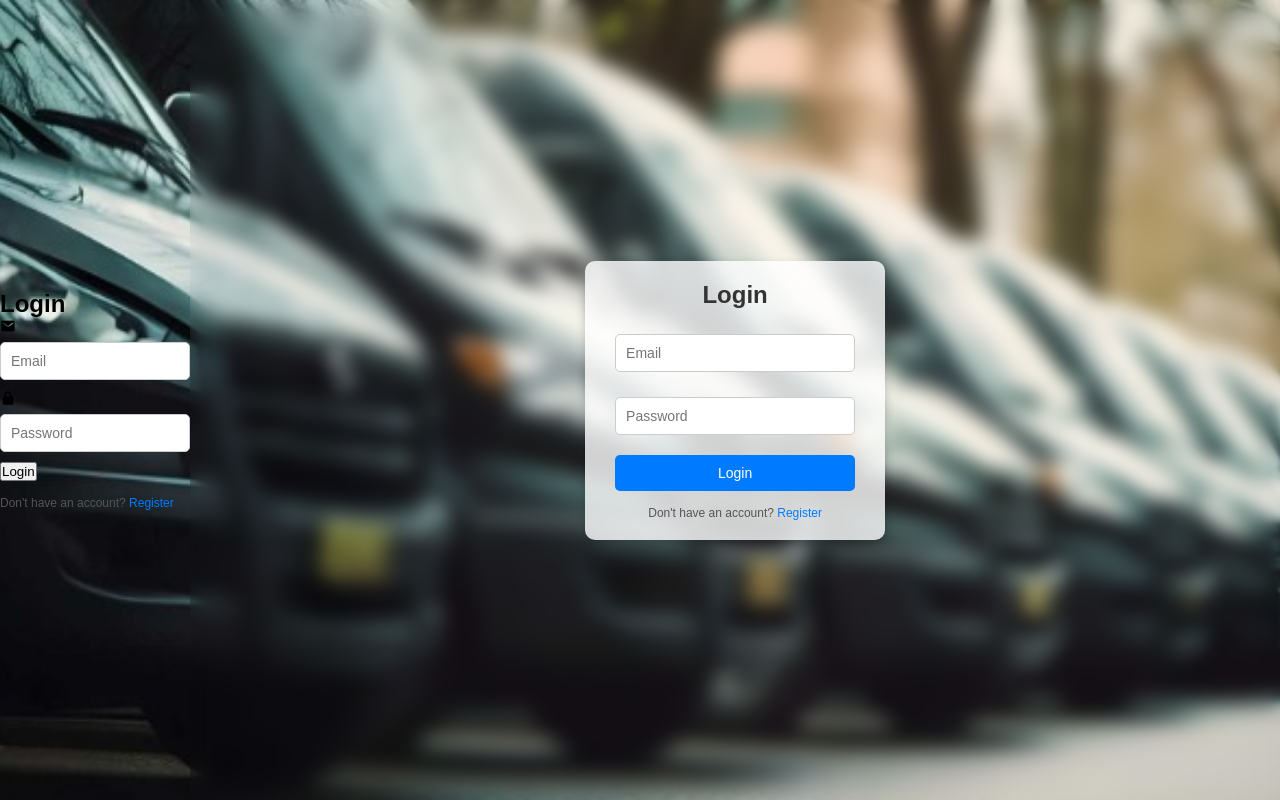
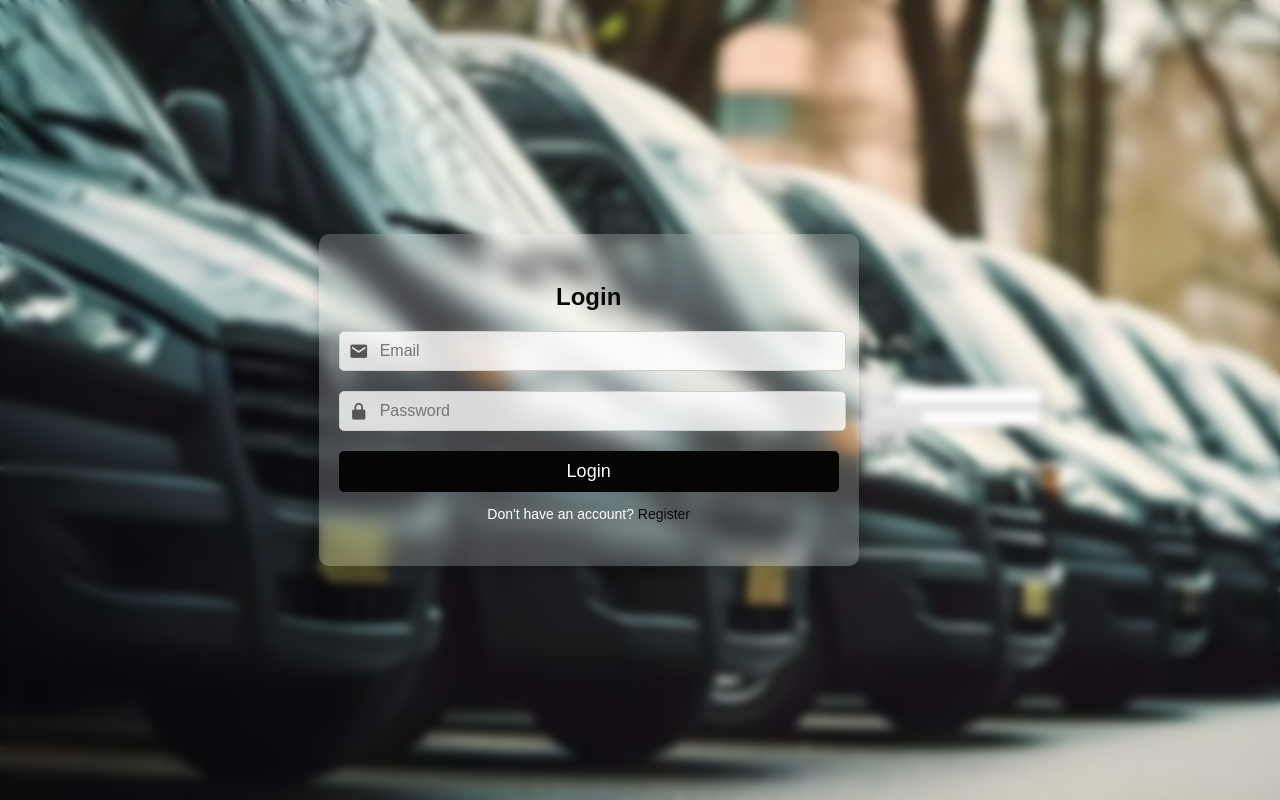
Before and after one commit to HARSHITAUPPALAPATI/Real-Time-EV-Fleet-Monitoring-and-Predictive-Analytics-Solution, a Flask app: page /login in a window 1280 px wide. Run offline with Flask 3, Linux system fonts and the light colour scheme.

Commit message:
Update login.css

```diff
--- a/static/css/login.css
+++ b/static/css/login.css
@@ -1,84 +1,109 @@
-* {
+/* General Styling */
+body {
     margin: 0;
     padding: 0;
-    box-sizing: border-box;
     font-family: Arial, sans-serif;
-}
-
-body {
     height: 100vh;
     display: flex;
     justify-content: center;
     align-items: center;
     background: url('/static/images/image.jpg') no-repeat center center fixed;
     background-size: cover;
+    padding-left: 100px;
 }
 
-.background {
+body::before {
+    content: '';
+    position: absolute;
+    top: 0;
+    left: 0;
     width: 100%;
     height: 100%;
-    backdrop-filter: blur(10px); /* Blurred background effect */
-    display: flex;
-    justify-content: center;
-    align-items: center;
+    backdrop-filter: blur(5px);
+    z-index: 1;
 }
 
-.form-container {
-    background: rgba(255, 255, 255, 0.8); /* Semi-transparent background */
+.login-container {
+    position: relative;
+    z-index: 2;
+    width: 500px;
+    background: rgba(255, 255, 255, 0.2);
+    backdrop-filter: blur(10px);
     border-radius: 10px;
-    padding: 20px 30px;
-    width: 300px;
-    box-shadow: 0 4px 10px rgba(0, 0, 0, 0.2);
+    padding: 30px 20px;
+    box-shadow: 0 8px 16px rgba(0, 0, 0, 0.2);
     text-align: center;
 }
 
-h1 {
+.login-container h2 {
+    color: #090909;
     margin-bottom: 20px;
-    font-size: 24px;
-    color: #333;
 }
 
-.form-group {
-    margin-bottom: 15px;
+.input-box {
+    margin-bottom: 20px;
+    position: relative;
 }
 
-input {
+.input-box input {
+    width: 85%;
+    padding: 10px 40px;
+    border: 1px solid #ccc;
+    border-radius: 5px;
+    background: rgba(255, 255, 255, 0.8);
+    font-size: 16px;
+}
+
+.input-box input:focus {
+    outline: none;
+    background: rgba(255, 255, 255, 1);
+}
+
+.input-box i {
+    position: absolute;
+    top: 50%;
+    left: 10px;
+    transform: translateY(-50%);
+    color: #555;
+    font-size: 20px;
+}
+
+.login-btn {
     width: 100%;
     padding: 10px;
-    margin: 5px 0;
-    border: 1px solid #ccc;
+    border: none;
     border-radius: 5px;
+    background: #050505;
+    color: #fff;
+    font-size: 18px;
+    cursor: pointer;
+    transition: 0.3s;
+}
+
+.login-btn:hover {
+    background: #0056b3;
+}
+
+.error {
+    position: absolute;
+    top: 5px;
+    right: 10px;
+    color: red;
+    font-size: 12px;
+}
+
+.input-error {
+    border-color: red;
+}
+
+.footer {
+    margin-top: 10px;
+    color: #fff;
     font-size: 14px;
 }
 
-input:focus {
-    border-color: #007bff;
-    outline: none;
-}
-
-.btn {
-    background-color: #007bff;
-    color: #fff;
-    padding: 10px;
-    border: none;
-    border-radius: 5px;
-    cursor: pointer;
-    font-size: 14px;
-    width: 100%;
-}
-
-.btn:hover {
-    background-color: #0056b3;
-}
-
-.footer {
-    margin-top: 15px;
-    font-size: 12px;
-    color: #555;
-}
-
 .footer a {
-    color: #007bff;
+    color: #0a0b0b;
     text-decoration: none;
 }
 
```
